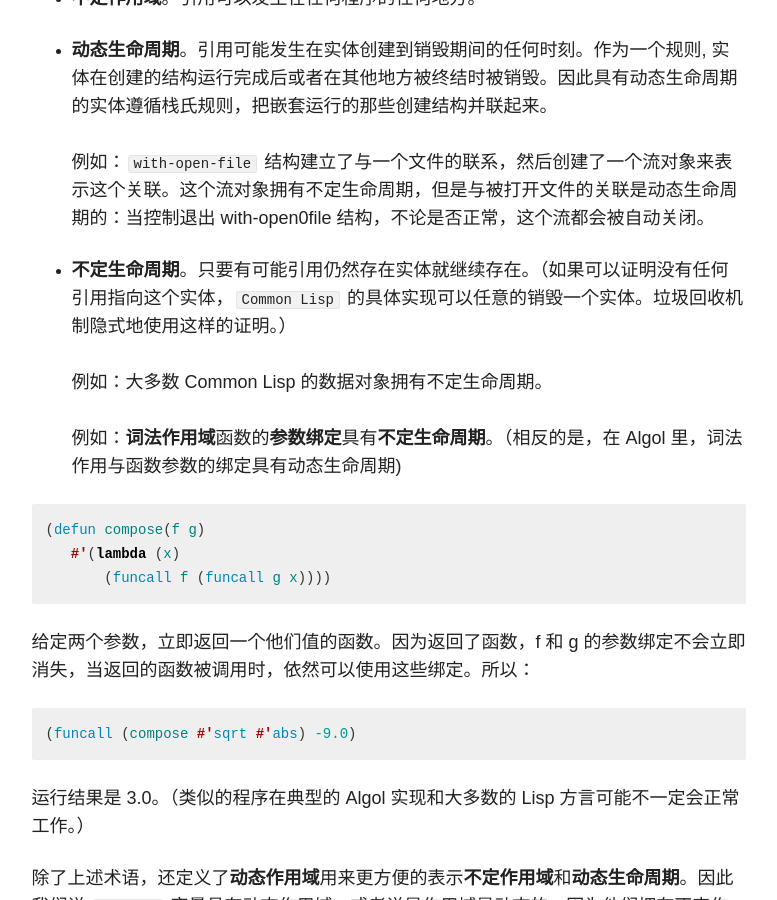
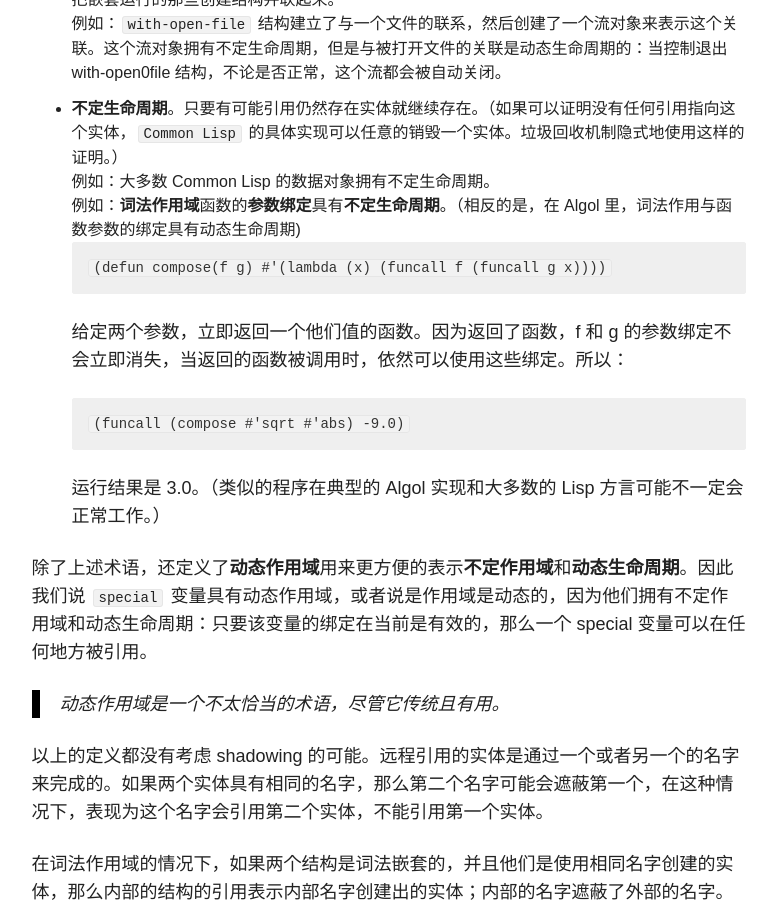
Before and after one commit to Habens/habens.github.io, a Jekyll site: the page built from _posts/blog/2016-04-20-common-lisp-scope-and-extent.markdown, in a window 1280 px wide and 900 px high, scrolled down 1656 px. Shown: the whole window, without its empty margins (348-1125 px from the left). Built offline with Jekyll 4.4.1, drawn with Linux system fonts in a browser that asks for light colours; comment, search, counter and statistics services are not loaded.

Commit message:
formated content

````diff
--- a/_posts/blog/2016-04-20-common-lisp-scope-and-extent.markdown
+++ b/_posts/blog/2016-04-20-common-lisp-scope-and-extent.markdown
@@ -34,31 +34,24 @@
 
 在 **Common Lisp** 中，这里有几种特别有用的作用域和生命周期：
 
-* **词法作用域**。对已创建实体的引用只可能发生在该创建结构的词法范围内。一般结构都会包含名为 body 的部分，所有创建的实体的作用域都将是（或者包括）这个 body。<br><br>
+* **词法作用域**。对已创建实体的引用只可能发生在该创建结构的词法范围内。一般结构都会包含名为 body 的部分，所有创建的实体的作用域都将是（或者包括）这个 body。
 例如：函数的参数名的作用域通常是词法作用域。
-
 * **不定作用域**。引用可以发生在任何程序的任何地方。
-
-* **动态生命周期**。引用可能发生在实体创建到销毁期间的任何时刻。作为一个规则, 实体在创建的结构运行完成后或者在其他地方被终结时被销毁。因此具有动态生命周期的实体遵循栈氏规则，把嵌套运行的那些创建结构并联起来。<br><br>
+* **动态生命周期**。引用可能发生在实体创建到销毁期间的任何时刻。作为一个规则, 实体在创建的结构运行完成后或者在其他地方被终结时被销毁。因此具有动态生命周期的实体遵循栈氏规则，把嵌套运行的那些创建结构并联起来。
 例如：`with-open-file` 结构建立了与一个文件的联系，然后创建了一个流对象来表示这个关联。这个流对象拥有不定生命周期，但是与被打开文件的关联是动态生命周期的：当控制退出 with-open0file 结构，不论是否正常，这个流都会被自动关闭。
-
-* **不定生命周期**。只要有可能引用仍然存在实体就继续存在。（如果可以证明没有任何引用指向这个实体，`Common Lisp` 的具体实现可以任意的销毁一个实体。垃圾回收机制隐式地使用这样的证明。）<br><br>
-例如：大多数 Common Lisp 的数据对象拥有不定生命周期。<br><br>
+* **不定生命周期**。只要有可能引用仍然存在实体就继续存在。（如果可以证明没有任何引用指向这个实体，`Common Lisp` 的具体实现可以任意的销毁一个实体。垃圾回收机制隐式地使用这样的证明。）
+例如：大多数 Common Lisp 的数据对象拥有不定生命周期。
 例如：**词法作用域**函数的**参数绑定**具有**不定生命周期**。（相反的是，在 Algol 里，词法作用与函数参数的绑定具有动态生命周期)
-
- ```common_lisp
+```
 (defun compose(f g)
    #'(lambda (x)
        (funcall f (funcall g x))))
 ```
-
- 给定两个参数，立即返回一个他们值的函数。因为返回了函数，f 和 g 的参数绑定不会立即消失，当返回的函数被调用时，依然可以使用这些绑定。所以：
-
- ```common_lisp
+给定两个参数，立即返回一个他们值的函数。因为返回了函数，f 和 g 的参数绑定不会立即消失，当返回的函数被调用时，依然可以使用这些绑定。所以：
+```
 (funcall (compose #'sqrt #'abs) -9.0)
 ```
-
- 运行结果是 3.0。（类似的程序在典型的 Algol 实现和大多数的 Lisp 方言可能不一定会正常工作。）
+运行结果是 3.0。（类似的程序在典型的 Algol 实现和大多数的 Lisp 方言可能不一定会正常工作。）
 
 除了上述术语，还定义了**动态作用域**用来更方便的表示**不定作用域**和**动态生命周期**。因此我们说 `special` 变量具有动态作用域，或者说是作用域是动态的，因为他们拥有不定作用域和动态生命周期：只要该变量的绑定在当前是有效的，那么一个 special 变量可以在任何地方被引用。
 
````
